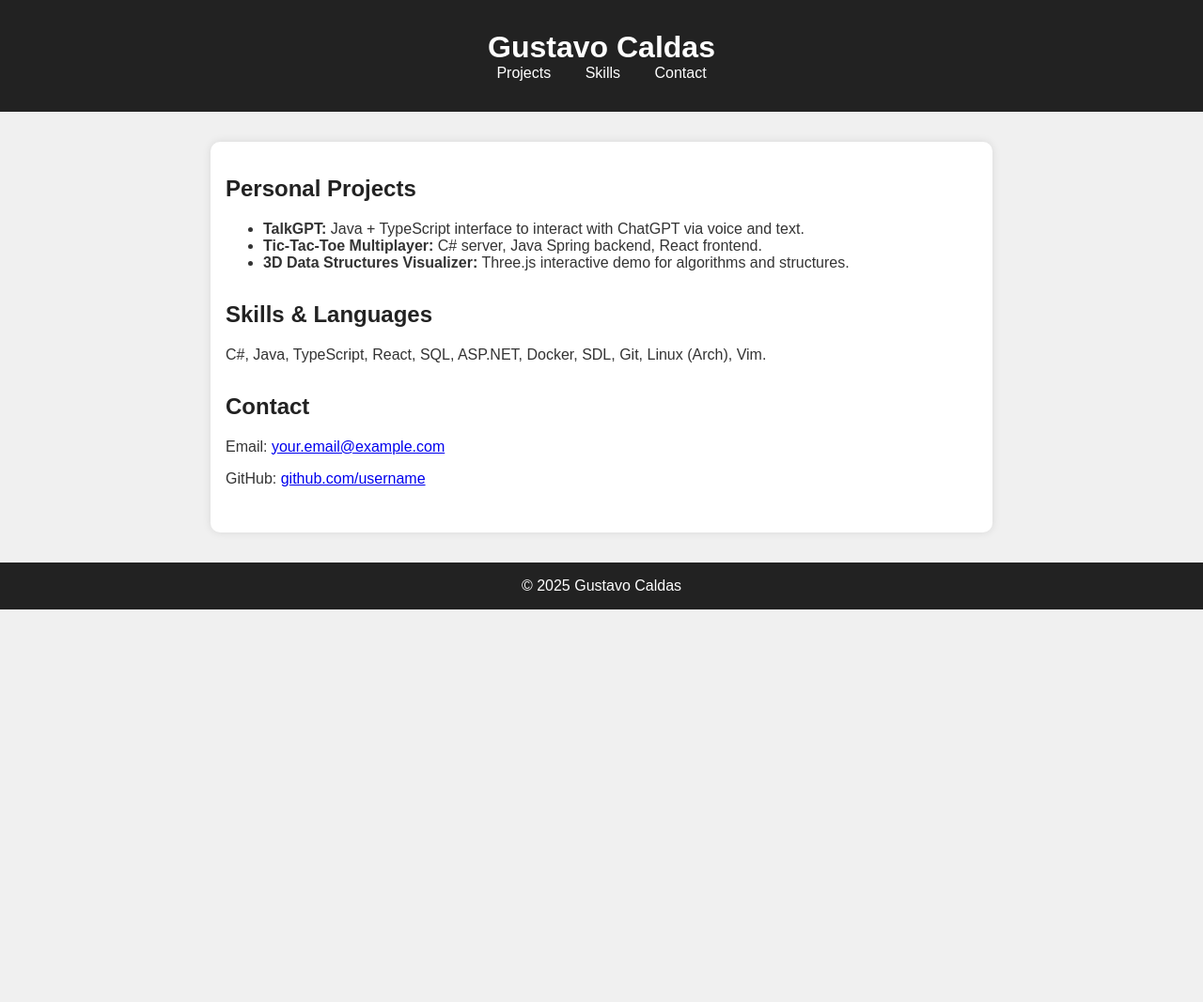
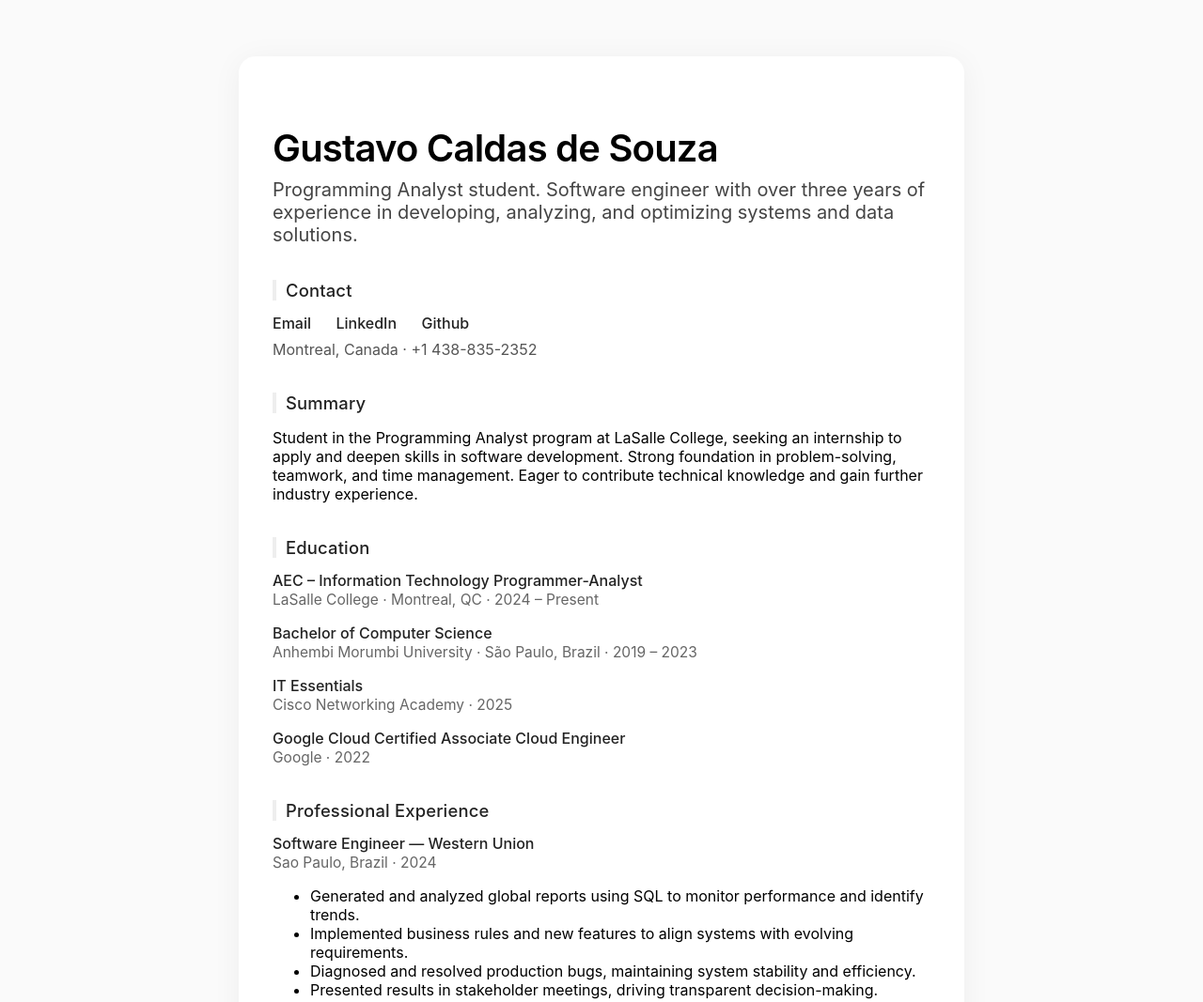
Before and after one commit to gustavocaldassouza/gustavocaldassouza.github.io, a plain HTML site: page index.html in a window 1280 px wide. Shown: the top 1067 px of the page at 94% size. Before the commit the page ends 800 px from the top, so only its background shows below. Drawn offline with Linux system fonts and the light colour scheme.

Commit message:
Update index.html

```diff
--- a/index.html
+++ b/index.html
@@ -2,89 +2,215 @@
 <html lang="en">
 <head>
   <meta charset="UTF-8">
-    <meta name="viewport" content="width=device-width, initial-scale=1.0">
-    <title>Gustavo's Portfolio</title>
+  <title>Gustavo Caldas de Souza — Portfolio</title>
+  <meta name="viewport" content="width=device-width, initial-scale=1">
   <style>
-        body {
-            font-family: Arial, sans-serif;
+    html, body {
+      font-family: 'SF Pro Display', -apple-system, BlinkMacSystemFont, 'Segoe UI', Roboto, 'Helvetica Neue', Arial, sans-serif;
+      background: #fafafa;
       margin: 0;
       padding: 0;
-            background: #f0f0f0;
-            color: #333;
     }
-        header {
-            background-color: #222;
-            color: #fff;
-            padding: 2rem;
-            text-align: center;
+    .container {
+      max-width: 700px;
+      margin: 60px auto;
+      background: #fff;
+      padding: 40px 36px;
+      border-radius: 18px;
+      box-shadow: 0 4px 32px rgba(0,0,0,0.05);
     }
-        header h1 {
-            margin: 0;
+    h1 {
+      font-size: 2.5rem;
+      font-weight: 600;
+      letter-spacing: -0.02em;
+      margin-bottom: 8px;
     }
-        nav a {
-            margin: 0 1rem;
-            color: #fff;
-            text-decoration: none;
-        }
-        nav a:hover {
-            text-decoration: underline;
-        }
-        main {
-            max-width: 800px;
-            margin: 2rem auto;
-            padding: 1rem;
-            background-color: #fff;
-            border-radius: 10px;
-            box-shadow: 0 0 10px rgba(0,0,0,0.1);
+    p.lead {
+      font-size: 1.25rem;
+      color: #444;
+      margin-top: 0;
+      margin-bottom: 32px;
     }
     section {
-            margin-bottom: 2rem;
+      margin-bottom: 36px;
     }
     h2 {
+      font-size: 1.15rem;
+      font-weight: 500;
+      color: #222;
+      margin-top: 0;
+      margin-bottom: 14px;
+      letter-spacing: 0.01em;
+      border-left: 4px solid #eee;
+      padding-left: 10px;
+    }
+    .exp, .edu {
+      margin-bottom: 16px;
+    }
+    .title {
+      font-weight: 500;
       color: #222;
     }
-        footer {
-            text-align: center;
-            padding: 1rem;
-            background: #222;
-            color: #fff;
+    .subtitle {
+      font-weight: 400;
+      color: #666;
+      font-size: 0.97rem;
+    }
+    ul.skills {
+      list-style: none;
+      padding: 0;
+      margin: 0;
+      display: flex;
+      flex-wrap: wrap;
+      gap: 10px;
+    }
+    ul.skills li {
+      background: #f1f1f1;
+      border-radius: 6px;
+      padding: 6px 16px;
+      font-size: 0.95rem;
+      color: #222;
+    }
+    .contact a {
+      color: #222;
+      text-decoration: none;
+      margin-right: 22px;
+      font-weight: 500;
+    }
+    .languages, .interests {
+      color: #444;
+      font-size: 0.97rem;
+    }
+    @media (max-width: 769px) {
+      .container {
+        margin: 28px 8px;
+        padding: 16px 6vw;
+      }
+      h1 {
+        font-size: 1.8rem;
+      }
     }
   </style>
 </head>
 <body>
-    <header>
-        <h1>Gustavo Caldas</h1>
-        <nav>
-            <a href="#projects">Projects</a>
-            <a href="#skills">Skills</a>
-            <a href="#contact">Contact</a>
-        </nav>
-    </header>
+  <div class="container">
+    <section class="header">
+      <h1>Gustavo Caldas de Souza</h1>
+      <p class="lead">Programming Analyst student. Software engineer with over three years of experience in developing, analyzing, and optimizing systems and data solutions.</p>
+    </section>
 
-    <main>
-        <section id="projects">
-            <h2>Personal Projects</h2>
+    <section>
+      <h2>Contact</h2>
+      <div class="contact">
+        <a href="mailto:Gustavo.caldas.souza@hotmail.com">Email</a>
+        <a href="https://www.linkedin.com/in/gustavo-caldas-souza">LinkedIn</a>
+        <a href="https://github.com/GustavoCaldasSouza">Github</a>
+      </div>
+      <div style="margin-top:8px;color:#555;">Montreal, Canada · +1 438-835-2352</div>
+    </section>
+
+    <section>
+      <h2>Summary</h2>
+      <p>
+        Student in the Programming Analyst program at LaSalle College, seeking an internship to apply and deepen skills in software development. Strong foundation in problem-solving, teamwork, and time management. Eager to contribute technical knowledge and gain further industry experience.
+      </p>
+    </section>
+
+    <section>
+      <h2>Education</h2>
+      <div class="edu">
+        <span class="title">AEC – Information Technology Programmer-Analyst</span><br>
+        <span class="subtitle">LaSalle College · Montreal, QC · 2024 – Present</span>
+      </div>
+      <div class="edu">
+        <span class="title">Bachelor of Computer Science</span><br>
+        <span class="subtitle">Anhembi Morumbi University · São Paulo, Brazil · 2019 – 2023</span>
+      </div>
+      <div class="edu">
+        <span class="title">IT Essentials</span><br>
+        <span class="subtitle">Cisco Networking Academy · 2025</span>
+      </div>
+      <div class="edu">
+        <span class="title">Google Cloud Certified Associate Cloud Engineer</span><br>
+        <span class="subtitle">Google · 2022</span>
+      </div>
+    </section>
+
+    <section>
+      <h2>Professional Experience</h2>
+      <div class="exp">
+        <span class="title">Software Engineer — Western Union</span><br>
+        <span class="subtitle">Sao Paulo, Brazil · 2024</span>
         <ul>
-                <li><strong>TalkGPT:</strong> Java + TypeScript interface to interact with ChatGPT via voice and text.</li>
-                <li><strong>Tic-Tac-Toe Multiplayer:</strong> C# server, Java Spring backend, React frontend.</li>
-                <li><strong>3D Data Structures Visualizer:</strong> Three.js interactive demo for algorithms and structures.</li>
+          <li>Generated and analyzed global reports using SQL to monitor performance and identify trends.</li>
+          <li>Implemented business rules and new features to align systems with evolving requirements.</li>
+          <li>Diagnosed and resolved production bugs, maintaining system stability and efficiency.</li>
+          <li>Presented results in stakeholder meetings, driving transparent decision-making.</li>
+        </ul>
+      </div>
+      <div class="exp">
+        <span class="title">Software Engineer — Beneva Insurance & Financial Services</span><br>
+        <span class="subtitle">Quebec City, Canada · 2023</span>
+        <ul>
+          <li>Developed PL/SQL scripts for data transformation and compliance.</li>
+          <li>Automated routine tasks using Python, improving efficiency.</li>
+          <li>Participated in technical team meetings to define and clarify product rules.</li>
+        </ul>
+      </div>
+      <div class="exp">
+        <span class="title">Software Engineer — Credit Suisse</span><br>
+        <span class="subtitle">Sao Paulo, Brazil · 2021 – 2023</span>
+        <ul>
+          <li>Developed and integrated DocuSign services into internal systems.</li>
+          <li>Maintained legacy software (.NET, WinForms, DevExpress).</li>
+          <li>Worked on databases (OracleDB, MSSQL) for performance and scalability.</li>
+          <li>Built web solutions using .NET, RESTful APIs, HTML, CSS, and JavaScript.</li>
+        </ul>
+      </div>
+    </section>
+
+    <section>
+      <h2>Technical Skills</h2>
+      <ul class="skills">
+        <li>C#</li>
+        <li>.NET</li>
+        <li>Python</li>
+        <li>SQL (OracleDB, MSSQL, PL/SQL)</li>
+        <li>HTML/CSS/JavaScript/TypeScript</li>
+        <li>RESTful APIs</li>
+        <li>WinForms</li>
+        <li>WebForms</li>
+        <li>DevExpress</li>
+        <li>Git</li>
+        <li>Docker</li>
+        <li>Google Cloud Platform</li>
       </ul>
     </section>
 
-        <section id="skills">
-            <h2>Skills & Languages</h2>
-            <p>C#, Java, TypeScript, React, SQL, ASP.NET, Docker, SDL, Git, Linux (Arch), Vim.</p>
+    <section>
+      <h2>Personal Skills</h2>
+      <ul class="skills">
+        <li>Adaptability</li>
+        <li>Attention to Detail</li>
+        <li>Teamwork</li>
+        <li>Critical Thinking</li>
+        <li>Initiative</li>
+      </ul>
     </section>
 
-        <section id="contact">
-            <h2>Contact</h2>
-            <p>Email: <a href="mailto:your.email@example.com">your.email@example.com</a></p>
-            <p>GitHub: <a href="https://github.com/username">github.com/username</a></p>
+    <section>
+      <h2>Languages</h2>
+      <div class="languages">
+        English (Fluent) · Portuguese (Native) · French (Intermediate)
+      </div>
     </section>
-    </main>
 
-    <footer>
-        &copy; 2025 Gustavo Caldas
-    </footer>
+    <section>
+      <h2>Interests</h2>
+      <div class="interests">
+        Cooking, Traveling, Gaming, Reading
+      </div>
+    </section>
+  </div>
 </body>
 </html>
```
Lines whose indentation alone changed are shown as unchanged.
